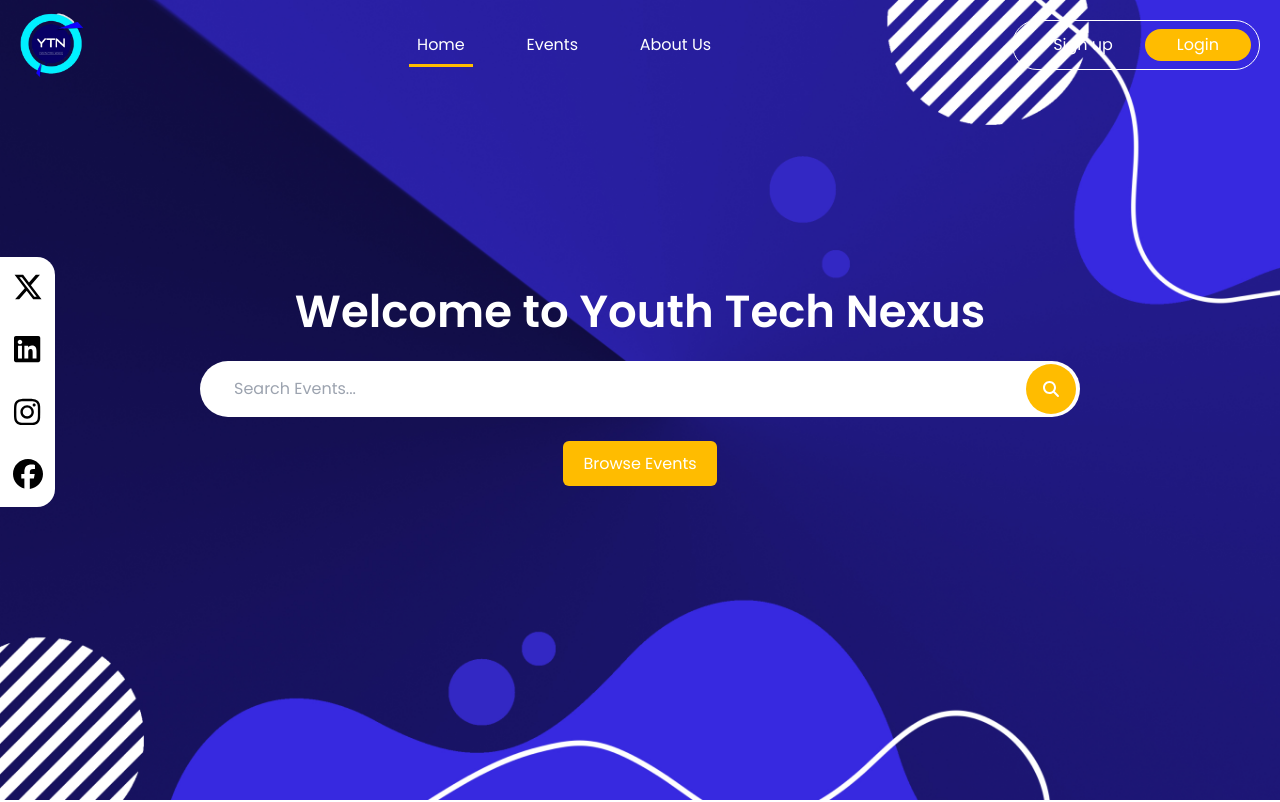
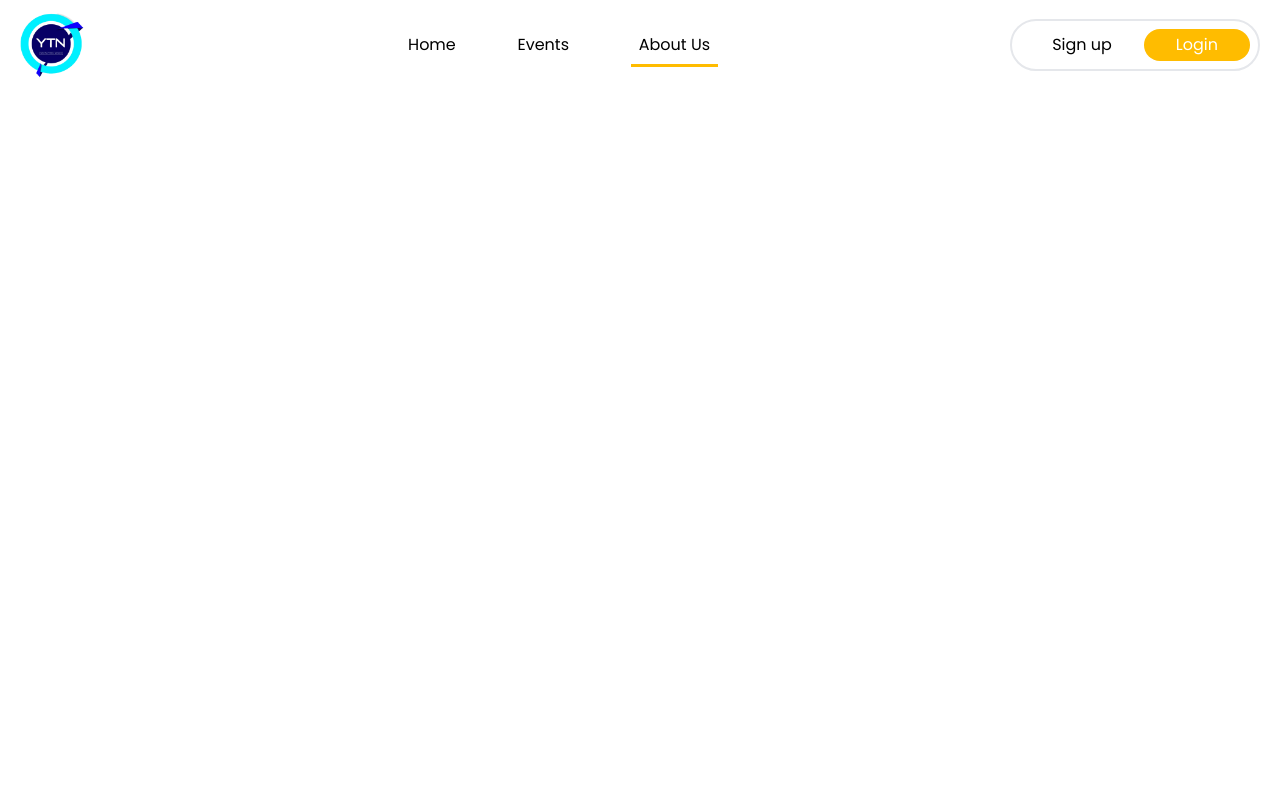
Before and after one commit to APEX-SWE/Frontend, a React (Vite) app: page /about in a window 1280 px wide. Shown: the top 802 px of the page. Built offline with nearby package versions, Linux system fonts and the light colour scheme.

Commit message:
- Added Pages(Home, About and Event) - Installed react-router - Modified App.jsx - Modified Navbar.jsx _ Modified Hero.jsx

```diff
--- a/src/App.jsx
+++ b/src/App.jsx
@@ -1,21 +1,26 @@
-import AboutOverview from "./components/AboutOverview";
-import ContactUs from "./components/ContactUs";
-import EventOverview from "./components/EventOverview";
-import Footer from "./components/Footer";
-import Hero from "./components/Hero";
-import NewsTeller from "./components/NewsTeller";
+import { createBrowserRouter } from "react-router-dom";
+import { RouterProvider } from "react-router-dom";
+import HomePage from "./pages/HomePage";
+import AboutPage from "./pages/AboutPage";
+import EventsPage from "./pages/EventsPage";
+
+const router = createBrowserRouter([
+  {
+    path: "/",
+    element: <HomePage />,
+  },
+  {
+    path: "about",
+    element: <AboutPage />,
+  },
+  {
+    path: "events",
+    element: <EventsPage />,
+  },
+]);
 
 function App() {
-  return (
-    <>
-      <Hero />
-      <EventOverview />
-      <AboutOverview />
-      <NewsTeller />
-      <ContactUs />
-      <Footer />
-    </>
-  );
+  return <RouterProvider router={router} />;
 }
 
 export default App;
--- a/src/components/Hero.jsx
+++ b/src/components/Hero.jsx
@@ -16,7 +16,7 @@ export default function Hero() {
       style={{ backgroundImage: 'url("./background.jpg")' }}
       className="px-5 bg-no-repeat bg-cover w-full h-dvh"
     >
-      <Navbar />
+      <Navbar fontColor={"white"} hoverColor={"#144ABE43"} />
       <div className="w-full flex flex-col items-center justify-center mt-[200px]">
         <div className=" absolute left-0 bg-white w-[55px] rounded-e-[18px] h-[250px] flex flex-col justify-around items-center">
           <a
--- a/src/components/Navbar.jsx
+++ b/src/components/Navbar.jsx
@@ -1,12 +1,13 @@
 import React from "react";
 import { useEffect, useRef } from "react";
-export default function Navbar() {
+import { NavLink } from "react-router-dom";
+export default function Navbar({ fontColor, hoverColor, padding }) {
   const signup = useRef();
   const button = useRef();
   useEffect(() => {
     if (signup.current && button.current) {
       signup.current.addEventListener("mouseover", () => {
-        button.current.style.backgroundColor = "#144ABE43";
+        button.current.style.backgroundColor = hoverColor;
       });
       signup.current.addEventListener("mouseout", () => {
         button.current.style.backgroundColor = "transparent";
@@ -15,43 +16,85 @@ export default function Navbar() {
   }, [signup]);
   return (
     <>
-      <div className="w-full pt-3 flex justify-between items-center">
+      <div
+        className={
+          "w-full pt-3 flex justify-between items-center" + " " + padding
+        }
+      >
         <div>
           <img className="w-16" src="./logo-100.png" alt="YTN logo" />
         </div>
-        <ul className="ml-8 text-white w-1/4 list-none flex justify-between">
+        <ul
+          className={
+            "ml-8 w-1/4 list-none flex justify-between" +
+            " " +
+            "text-" +
+            fontColor
+          }
+        >
           <li>
-            <a
-              href=""
-              className="p-2 decoration-white border-b-[3px] border-[#FFBC00] border-solid "
+            <NavLink
+              to={"/"}
+              className={({ isActive }) =>
+                isActive
+                  ? "decoration-" +
+                    fontColor +
+                    " " +
+                    "p-2 border-b-[3px] border-[#FFBC00] border-solid"
+                  : "decoration-" + fontColor
+              }
             >
               Home
-            </a>
+            </NavLink>
           </li>
           <li>
-            <a
-              href=""
-              className=" decoration-white p-2 hover:border-b-[3px] hover:border-[#FFBC00] hover:border-solid"
+            <NavLink
+              to={"/events"}
+              className={({ isActive }) =>
+                isActive
+                  ? "decoration-" +
+                    fontColor +
+                    " " +
+                    "p-2 border-b-[3px] border-[#FFBC00] border-solid"
+                  : "decoration-" + fontColor
+              }
             >
               Events
-            </a>
+            </NavLink>
           </li>
           <li>
-            <a
-              href=""
-              className="decoration-white p-2 hover:border-b-[3px] hover:border-[#FFBC00] hover:border-solid"
+            <NavLink
+              to={"/about"}
+              className={({ isActive }) =>
+                isActive
+                  ? "decoration-" +
+                    fontColor +
+                    " " +
+                    "p-2 border-b-[3px] border-[#FFBC00] border-solid"
+                  : "decoration-" + fontColor
+              }
             >
               About Us
-            </a>
+            </NavLink>
           </li>
         </ul>
         <div
           ref={button}
-          className="auth flex w-fit p-2 border-x border-y border-white border-solid rounded-full"
+          className={
+            "auth flex w-fit p-2 border-x-2 border-y-2 border-solid rounded-full" +
+            " " +
+            "text-" +
+            fontColor
+          }
         >
           <button
             ref={signup}
-            className="signup text-white rounded-full p1 px-8 text-center"
+            className={
+              "signup rounded-full p1 px-8 text-center" +
+              " " +
+              "text-" +
+              fontColor
+            }
           >
             <p>Sign up</p>
           </button>
--- /dev/null
+++ b/src/pages/AboutPage.jsx
@@ -0,0 +1,8 @@
+import React from "react";
+import Navbar from "../components/Navbar";
+
+export default function AboutPage() {
+  return (
+    <Navbar fontColor={"black"} hoverColor={"#DAE5FD2E"} padding={"px-5"} />
+  );
+}
--- /dev/null
+++ b/src/pages/EventsPage.jsx
@@ -0,0 +1,10 @@
+import React from "react";
+import Navbar from "../components/Navbar";
+
+export default function EventsPage() {
+  return (
+    <>
+      <Navbar fontColor={"black"} hoverColor={"#DAE5FD2E"} padding={"px-5"} />
+    </>
+  );
+}
--- /dev/null
+++ b/src/pages/HomePage.jsx
@@ -0,0 +1,20 @@
+import React from "react";
+import Hero from "../components/Hero";
+import EventOverview from "../components/EventOverview";
+import AboutOverview from "../components/AboutOverview";
+import NewsTeller from "../components/NewsTeller";
+import ContactUs from "../components/ContactUs";
+import Footer from "../components/Footer";
+
+export default function HomePage() {
+  return (
+    <div>
+      <Hero />
+      <EventOverview />
+      <AboutOverview />
+      <NewsTeller />
+      <ContactUs />
+      <Footer />
+    </div>
+  );
+}
```
